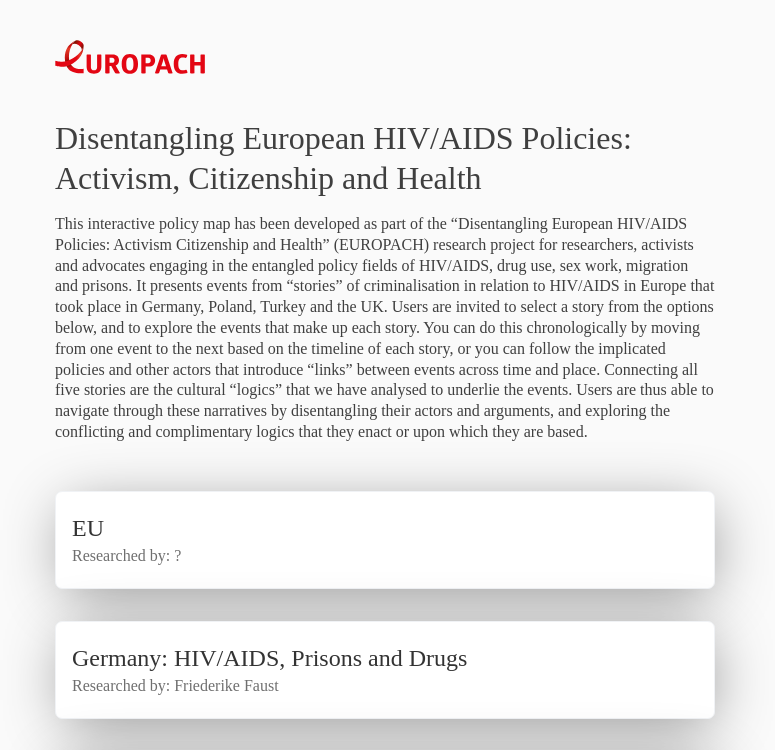
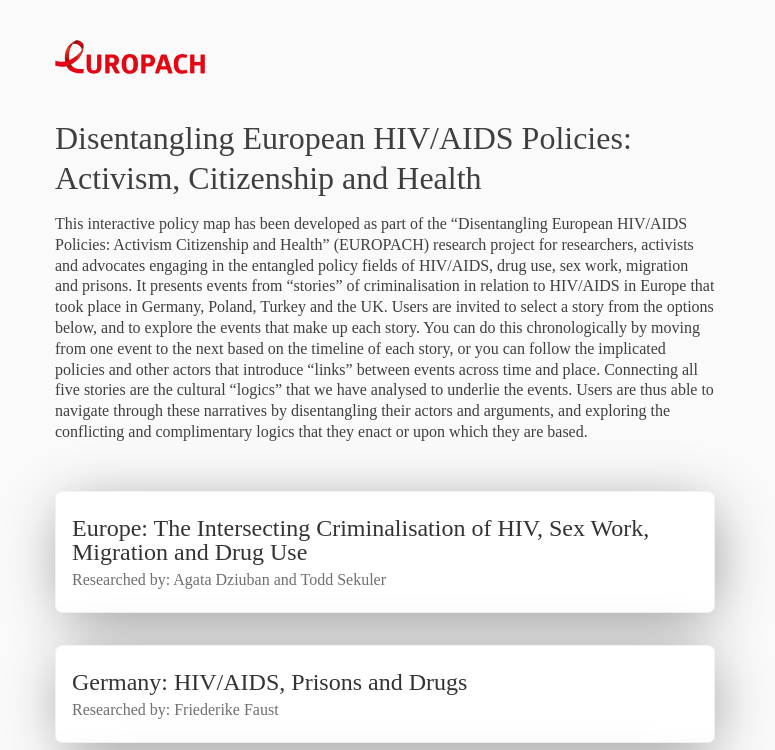
Before and after one commit to europach/europach-app, a React (Create React App) app: page / in a window 1280 px wide. Shown: the top 750 px of the page, without its empty margins (255-1030 px from the left). Built offline with nearby package versions, Linux system fonts and the light colour scheme; a web font is replaced by a local one.

Commit message:
updated eu title

```diff
--- a/src/components/HomePage/HomePage.js
+++ b/src/components/HomePage/HomePage.js
@@ -23,7 +23,7 @@ export const HomePage = (props) => {
         <StoryList>
           <StoryItem>
             <StyledLink to='/eu'>
-              <StoryCard name="EU" researcher="?"/>
+              <StoryCard name="Europe: The Intersecting Criminalisation of HIV, Sex Work, Migration and Drug Use" researcher="Agata Dziuban and Todd Sekuler"/>
             </StyledLink>
           </StoryItem>
 
```
